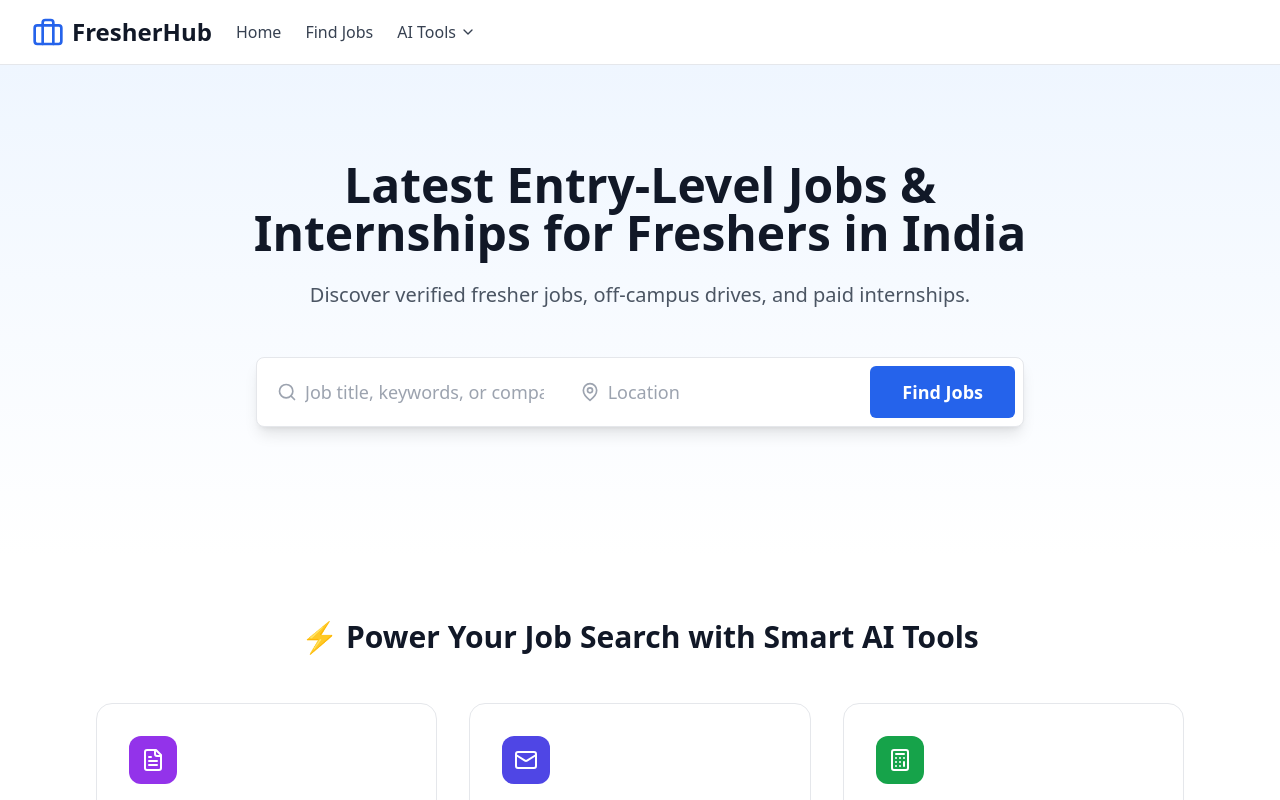
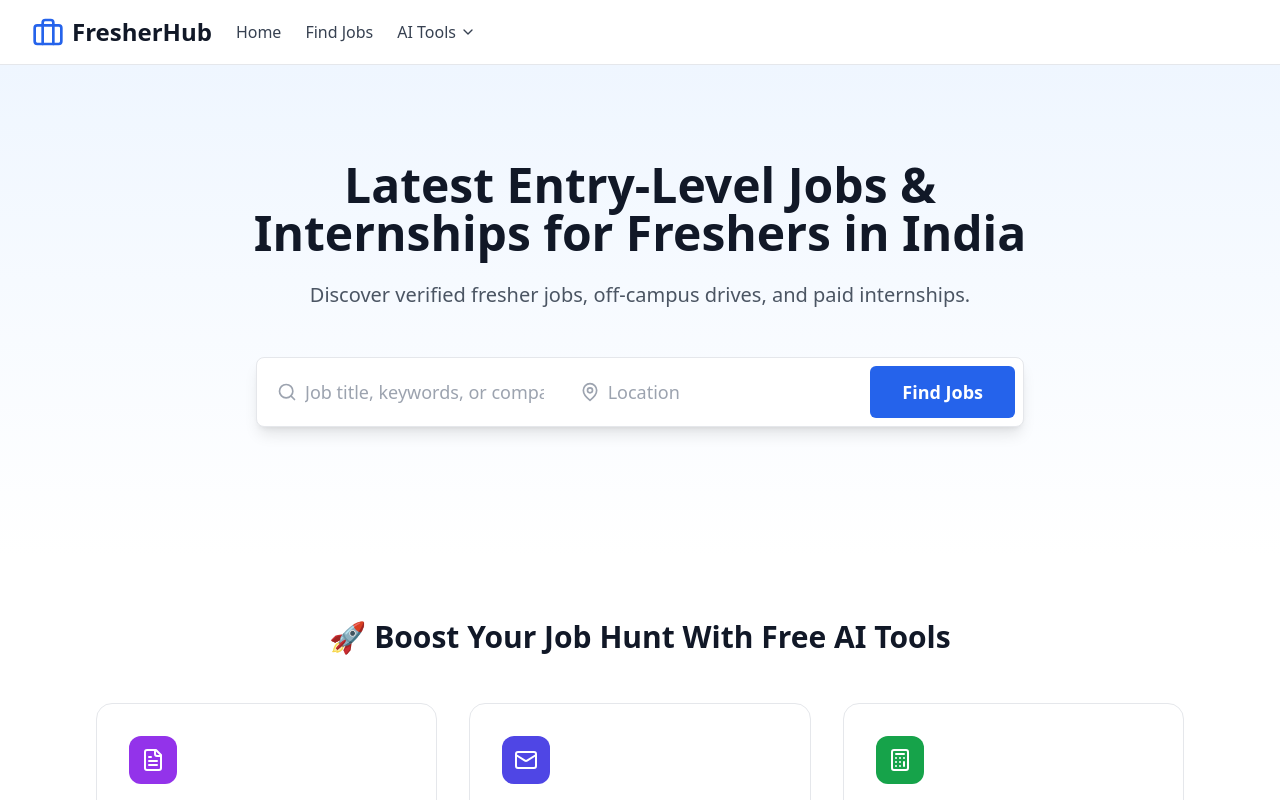
Before and after one commit to vinay2700/Fresherhub_2025, a React (Vite) app: page / in a window 1280 px wide. Shown: the top 800 px of the page. Built offline with nearby package versions, Linux system fonts and the light colour scheme; no server answers; the database is empty.

Commit message:
Updated Homepage.tsx

```diff
--- a/src/components/Homepage.tsx
+++ b/src/components/Homepage.tsx
@@ -150,7 +150,7 @@ const Homepage: React.FC<HomepageProps> = ({ onNavigate }) => {
       <section className="py-16 bg-white">
         <div className="max-w-6xl mx-auto px-4 sm:px-6 lg:px-8">
           <div className="text-center mb-12">
-            <h2 className="text-3xl font-bold text-gray-900 mb-4">⚡ Power Your Job Search with Smart AI Tools</h2>
+            <h2 className="text-3xl font-bold text-gray-900 mb-4">🚀 Boost Your Job Hunt With Free AI Tools</h2>
           </div>
 
           <div className="grid grid-cols-1 md:grid-cols-3 gap-8">
```
